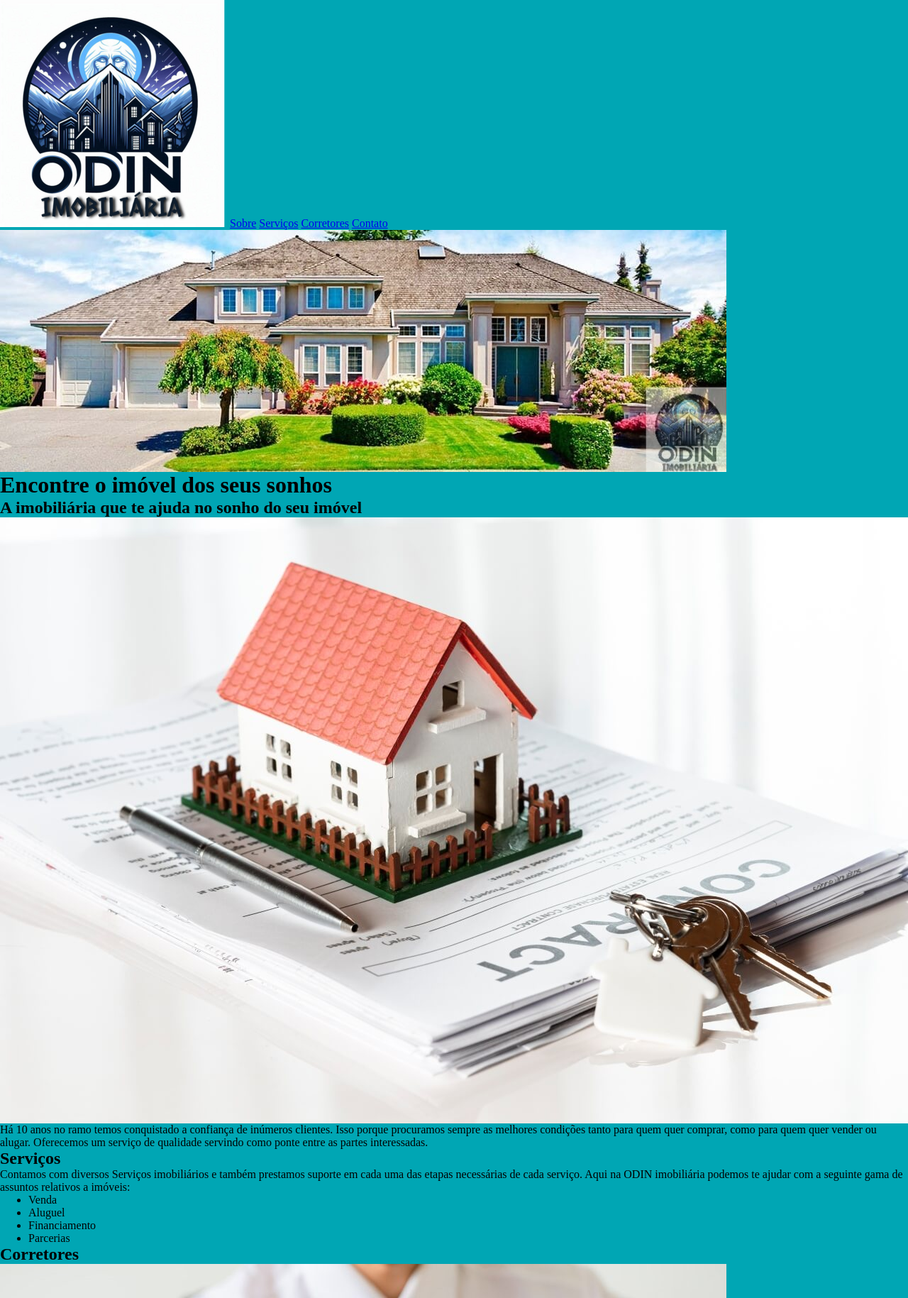
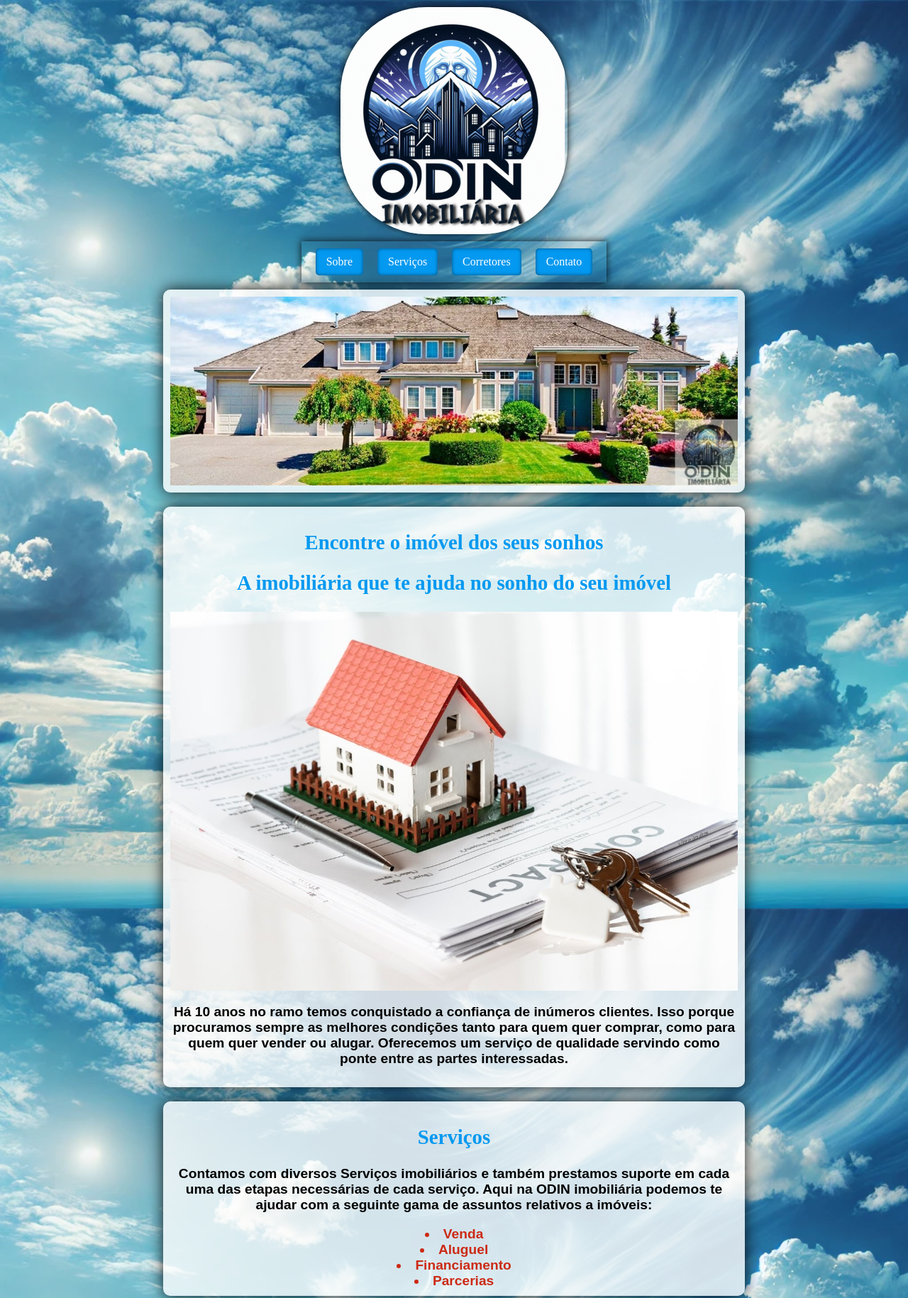
Before and after one commit to NathanpaDev/odin-imob, a plain HTML site: page html/odin-estrutura.html in a window 1280 px wide. Shown: the top 1829 px of the page at 71% size. Drawn offline with Linux system fonts and the light colour scheme.

Commit message:
git commit -m "Adicionando nuvem e estilização"

```diff
--- a/html/css/estilizacao-odin.css
+++ b/html/css/estilizacao-odin.css
@@ -1,8 +1,129 @@
-*{
-    margin: 0;
+body {
+  background-image: url("../img/nuvem.webp");
+  background-size: cover;
+  background-repeat: no-repeat;
+  background-attachment: fixed;
+  margin: 0;
 }
 
-.pai{
-    background-color: #00A6B4
-     ;
+/* Centralizar todas as divs */
+div {
+  display: flex;
+  justify-content: center;
+  align-items: center;
+  flex-direction: column;
 }
+
+/* Centralizar todas as imagens */
+img {
+  display: block;
+  margin: 0 auto;
+}
+
+/* Centralizar o conteúdo do topo */
+.topo {
+  padding: 10px 20px;
+}
+
+section{
+  box-shadow: 0 0 20px rgba(7, 6, 6, 0.9);
+  padding: 10px 20px;
+  gap: 20px;
+  justify-content: center;
+  align-items: center;
+  margin-top: 10px;
+
+}
+/* Centralizar o conteúdo do nav */
+nav {
+  display: flex;
+  gap: 20px;
+  justify-content: center;
+  align-items: center;
+  margin-top: 10px;
+  padding: 10px 20px;
+  box-shadow: 0 0 10px rgba(7, 6, 6, 0.9);
+}
+
+.logo {
+ border-radius: 38%;
+ box-shadow: 0 0 10px rgba(7, 6, 6, 0.9);
+}
+
+.lista-servicos {
+  font-family: "Arial";
+ color: rgb(204, 42, 21);
+}
+
+h1,
+h2 {
+  font-family: "jazz LET";
+  font-weight: 600;
+  color: #0499f0;
+}
+
+.link-corretores {
+  text-decoration: none;
+  padding: 10px 15px;
+  border-radius: 5px;
+  color: #0499f0;
+}
+
+/* Estilizar os links no topo */
+nav a {
+  box-shadow: inset 0 0 5px rgba(0, 0, 0, 0.5);
+  text-decoration: none;
+  padding: 10px 15px;
+  border-radius: 5px;
+  background-color: #0499f0;
+  color: white;
+}
+
+/* Centralizar o banner e ocupar toda a largura da tela */
+.banner,
+.casa,
+.corretor {
+  position: center;
+  width: 100%;
+  margin: 0 auto;
+  overflow: hidden;
+}
+
+.banner img {
+  width: 100%;
+  height: auto;
+}
+
+/* Centralizar o conteúdo das seções */
+section {
+  text-align: center;
+  margin: 20px auto;
+  max-width: 800px;
+  font-size: 1.2em;
+  padding: 10px;
+  font-family: "Arial";
+  font-weight: 600;
+  background-color: rgba(255, 255, 255, 0.8);
+  border-radius: 10px;
+}
+
+/* Centralizar o iframe do Google Maps */
+iframe {
+  display: block;
+  margin: 0 auto;
+}
+
+/* Centralizar a lista de contatos */
+#Contato ul {
+  list-style: none;
+  padding: 0;
+}
+
+#Contato ul li {
+  margin: 10px 0;
+}
+
+#Contato ul li a {
+  text-decoration: none;
+  color: rgb(4, 134, 240);
+}
--- a/html/odin-estrutura.html
+++ b/html/odin-estrutura.html
@@ -1,46 +1,46 @@
+<!DOCTYPE html>
 <html lang="pt-br">
   <head>
     <meta charset="UTF-8" />
     <meta name="viewport" content="width=device-width, initial-scale=1.0" />
     <meta
       name="description"
-      content=" A imobiliaria que te ajuda a consquistar uma casa dos Deuses"
+      content="A imobiliária que te ajuda a conquistar uma casa dos Deuses"
     />
-    <title>Imobiliaria Odin</title>
-    <link rel="stylesheet" href="css/estilizacao-odin.css">
+    <title>Imobiliária Odin</title>
+    <link rel="stylesheet" href="css/estilizacao-odin.css" />
   </head>
 
   <body>
-    <div class="pai">
-      <!--Div Principal-->
+    <header>
+      <div class="topo">
+        <img
+          src="img/Logo.imob.png"
+          alt="Logo da Imobiliária Odin"
+          class="logo"
+        />
+        <nav>
+          <a href="#Sobre">Sobre</a>
+          <a href="#Serviços">Serviços</a>
+          <a href="#Corretores">Corretores</a>
+          <a href="#Contato">Contato</a>
+        </nav>
+      </div>
+    </header>
 
-      <div class="topo">
-        <!--Div Topo-->
-      <img src="img/Logo.imob.png" alt="">
-        <!--Imagem logo-->
-        <a href="#Sobre">Sobre</a>
-        <!--Link-->
-        <a href="#Serviços">Serviços</a>
-        <!--Link-->
-        <a href="#Corretores">Corretores</a>
-        <!--Link-->
-        <a href="#Contato">Contato</a>
-        <!--Link-->
-      </div>
+    <main>
+      <section class="banner">
+        <img src="img/Banner.jpg" alt="Banner da Imobiliária Odin" />
+      </section>
 
-      <div class="banner">
-        <img src="img/Banner.jpg" alt="Banner" />
-        <!--banner segunda div-->
-      </div>
-
-      <div id="Sobre">
-        <!--div conteudo 1-->
+      <section id="Sobre">
         <h1>Encontre o imóvel dos seus sonhos</h1>
-        <!--titulo-->
         <h2>A imobiliária que te ajuda no sonho do seu imóvel</h2>
-        <!--subtitulo-->
-        <img src="img/imovel-assinatura.jpg" alt="assinatura" />
-        <!--imagem imovel assinatura-->
+        <img
+          src="img/imovel-assinatura.jpg"
+          alt="Imagem de assinatura de imóvel"
+          class="casa"
+        />
         <p>
           Há <span>10 anos</span> no ramo temos conquistado a confiança de
           <span>inúmeros clientes</span>. Isso porque procuramos sempre as
@@ -49,46 +49,56 @@
           <span>serviço de qualidade</span> servindo como ponte entre as partes
           interessadas.
         </p>
-        <!--paragrafo sobre a empresa-->
-      </div>
+      </section>
 
-      <div id="Serviços">
+      <section id="Serviços">
         <h2>Serviços</h2>
-        <!--subtitulo de serviços-->
         <p>
           Contamos com diversos <span>Serviços imobiliários</span> e também
           prestamos suporte em cada uma das etapas necessárias de cada serviço.
           Aqui na ODIN imobiliária podemos te ajudar com a seguinte gama de
           assuntos relativos a imóveis:
         </p>
-        <!--paragrafo de serviços-->
+       <span class="lista-servicos">
+        <li>Venda</li>
+        <li>Aluguel</li>
+        <li>Financiamento</li>
+        <li>Parcerias</li>
+        </span>
 
-        <ul>
-          <!--Lista de serrviços-->
-          <li>Venda</li>
-          <li>Aluguel</li>
-          <li>Financiamento</li>
-          <li>Parcerias</li>
-        </ul>
-      </div>
+      </section>
 
-      <div id="Corretores">
+      <section id="Corretores">
         <h2>Corretores</h2>
-        <img src="img/corretores.jpg" alt="Corretores negociando" />
+        <img
+          src="img/corretores.jpg"
+          alt="Corretores negociando"
+          class="corretor"
+        />
         <p>
           A <span>imobiliária Odin</span> conta com um time de profissionais
           qualificados, com vários anos de experiência no mercado. <br />
-          Para entrar em contato com um de nossos corretores, bastta clicar no
-          link a seguir: <a href="mailto:corretores@email.com"> Corretores</a>
+          Para entrar em contato com um de nossos corretores, basta clicar no
+          link a seguir:
+          <a href="mailto:corretores@email.com" class="link-corretores"
+            >Corretores</a
+          >
         </p>
-      </div>
+      </section>
 
-      <div id="Contato">
+      <section id="Contato">
         <h2>Contato</h2>
-        <iframe src="https://www.google.com/maps/embed?pb=!1m18!1m12!1m3!1d7346.254844548052!2d-43.364712467659004!3d-22.98234139602229!2m3!1f0!2f0!3f0!3m2!1i1024!2i768!4f13.1!3m3!1m2!1s0x9bda2ed54ec2e1%3A0x4431d262cad1d163!2sAv.%20Ayrton%20Senna%2C%203000%20-%20Barra%20da%20Tijuca%2C%20Rio%20de%20Janeiro%20-%20RJ%2C%2022775-904!5e0!3m2!1spt-BR!2sbr!4v1642532754862!5m2!1spt-BR!2sbr" width="800" height="350" style="border: 3px solid #0499f0;" allowfullscreen="" loading="lazy"></iframe>
+        <iframe
+          src="https://www.google.com/maps/embed?pb=!1m18!1m12!1m3!1d7346.254844548052!2d-43.364712467659004!3d-22.98234139602229!2m3!1f0!2f0!3f0!3m2!1i1024!2i768!4f13.1!3m3!1m2!1s0x9bda2ed54ec2e1%3A0x4431d262cad1d163!2sAv.%20Ayrton%20Senna%2C%203000%20-%20Barra%20da%20Tijuca%2C%20Rio%20de%20Janeiro%20-%20RJ%2C%2022775-904!5e0!3m2!1spt-BR!2sbr!4v1642532754862!5m2!1spt-BR!2sbr"
+          width="800"
+          height="350"
+          style="border: 3px solid #0499f0"
+          allowfullscreen=""
+          loading="lazy"
+        ></iframe>
         <p>
-          Se ficou ineressado em nos conhecer ou se tiver dúvidas entre em
-          <span>contato</span> conosco atráves de um dos
+          Se ficou interessado em nos conhecer ou se tiver dúvidas entre em
+          <span>contato</span> conosco através de um dos
           <span>Whatsapp</span> abaixo:
         </p>
         <ul>
@@ -103,8 +113,8 @@
             <a
               href="https://api.whatsapp.com/send?phone=999298999&text=Send20%a20%quote"
               target="_blank"
-              >Escritório Centro/RJ
-            </a>
+              >Escritório Centro/RJ</a
+            >
           </li>
           <li>
             <a
@@ -114,7 +124,7 @@
             >
           </li>
         </ul>
-      </div>
-    </div>
+      </section>
+    </main>
   </body>
 </html>
```
Also changed, not shown: html/img/nuvem.webp (added).
